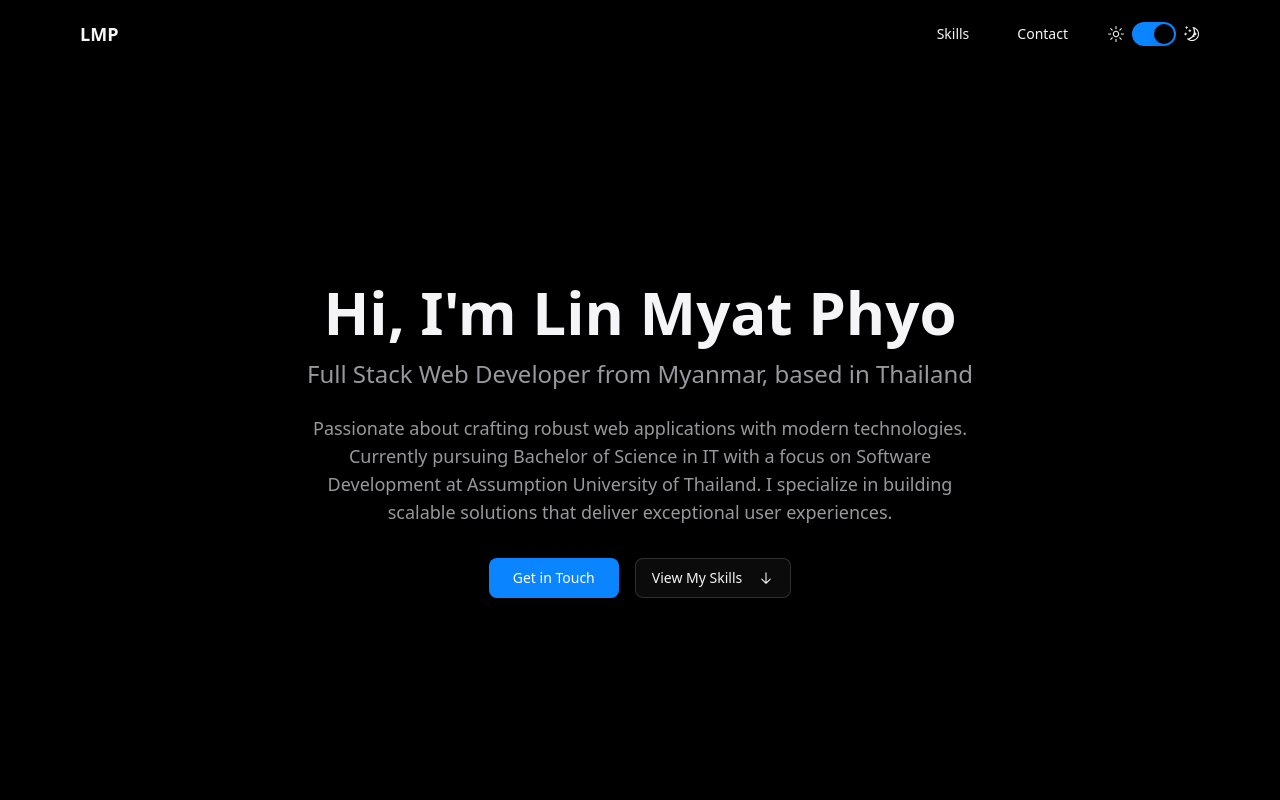
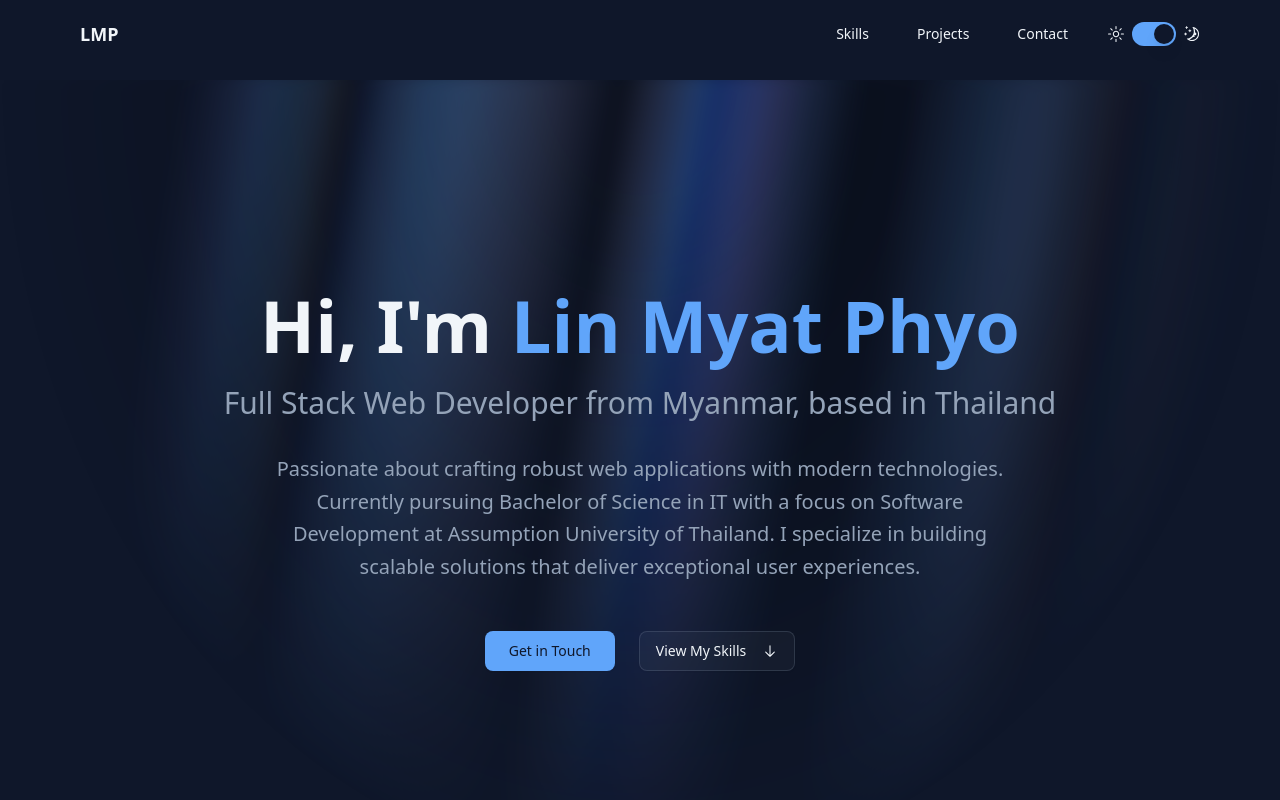
Before and after one commit to Reon1917/portfolio-site-v4, a Next.js app in the folder reon-site-v5/: page / in a window 1280 px wide. Both pictures are taken after a click on the switch "Toggle theme". Shown: the top 800 px of the page. Built offline with nearby package versions, Linux system fonts and the light colour scheme.

Commit message:
aurora added

```diff
--- a/reon-site-v5/app/globals.css
+++ b/reon-site-v5/app/globals.css
@@ -51,18 +51,26 @@
   --card-foreground: #1f2937;
   --popover: #ffffff;
   --popover-foreground: #1f2937;
-  --primary: #0071e3; /* Apple blue */
+  --primary: #3b82f6; /* Electric Blue */
   --primary-foreground: #ffffff;
-  --secondary: #f5f5f7; /* Apple light gray */
-  --secondary-foreground: #1d1d1f;
-  --muted: #f5f5f7;
-  --muted-foreground: #6e6e73;
-  --accent: #5e5ce6; /* Apple purple */
+  --secondary: #f1f5f9; /* Blue-tinted light gray */
+  --secondary-foreground: #1e293b;
+  --muted: #f1f5f9;
+  --muted-foreground: #64748b;
+  --accent: #6366f1; /* Indigo accent */
   --accent-foreground: #ffffff;
-  --destructive: #ff3b30; /* Apple red */
-  --border: #e5e7eb;
-  --input: #e5e7eb;
-  --ring: #0071e3;
+  --destructive: #ef4444; /* Red */
+  --border: #e2e8f0;
+  --input: #e2e8f0;
+  --ring: #3b82f6;
+
+  /* Aurora Animation Colors */
+  --aurora-blue-300: #93c5fd;
+  --aurora-blue-400: #60a5fa;
+  --aurora-blue-500: #3b82f6;
+  --aurora-indigo-300: #a5b4fc;
+  --aurora-indigo-400: #818cf8;
+  --aurora-violet-200: #ddd6fe;
   --chart-1: oklch(0.646 0.222 41.116);
   --chart-2: oklch(0.6 0.118 184.704);
   --chart-3: oklch(0.398 0.07 227.392);
@@ -79,24 +87,32 @@
 }
 
 .dark {
-  --background: #000000;
-  --foreground: #f5f5f7;
-  --card: #1d1d1f;
-  --card-foreground: #f5f5f7;
-  --popover: #1d1d1f;
-  --popover-foreground: #f5f5f7;
-  --primary: #0a84ff; /* Apple blue dark */
-  --primary-foreground: #ffffff;
-  --secondary: #2c2c2e;
-  --secondary-foreground: #f5f5f7;
-  --muted: #2c2c2e;
-  --muted-foreground: #98989d;
-  --accent: #5e5ce6; /* Apple purple */
-  --accent-foreground: #ffffff;
-  --destructive: #ff453a; /* Apple red dark */
-  --border: rgba(255, 255, 255, 0.15);
-  --input: rgba(255, 255, 255, 0.15);
-  --ring: #0a84ff;
+  --background: #0f172a;
+  --foreground: #f1f5f9;
+  --card: #1e293b;
+  --card-foreground: #f1f5f9;
+  --popover: #1e293b;
+  --popover-foreground: #f1f5f9;
+  --primary: #60a5fa; /* Electric Blue Dark */
+  --primary-foreground: #0f172a;
+  --secondary: #334155;
+  --secondary-foreground: #f1f5f9;
+  --muted: #334155;
+  --muted-foreground: #94a3b8;
+  --accent: #818cf8; /* Indigo accent dark */
+  --accent-foreground: #0f172a;
+  --destructive: #f87171; /* Red dark */
+  --border: rgba(148, 163, 184, 0.2);
+  --input: rgba(148, 163, 184, 0.2);
+  --ring: #60a5fa;
+
+  /* Aurora Animation Colors - Dark Mode */
+  --aurora-blue-300: #60a5fa;
+  --aurora-blue-400: #3b82f6;
+  --aurora-blue-500: #2563eb;
+  --aurora-indigo-300: #818cf8;
+  --aurora-indigo-400: #6366f1;
+  --aurora-violet-200: #a5b4fc;
   --chart-1: oklch(0.488 0.243 264.376);
   --chart-2: oklch(0.696 0.17 162.48);
   --chart-3: oklch(0.769 0.188 70.08);
@@ -180,15 +196,15 @@
   background-color: var(--primary);
   filter: brightness(1.1);
   transform: translateY(-1px);
-  box-shadow: 0 2px 8px rgba(0, 113, 227, 0.3);
+  box-shadow: 0 2px 8px rgba(59, 130, 246, 0.3);
 }
 
 .dark .apple-button:hover {
-  box-shadow: 0 2px 8px rgba(10, 132, 255, 0.3);
+  box-shadow: 0 2px 8px rgba(96, 165, 250, 0.3);
 }
 
 .skill-tag {
-  background-color: rgba(0, 113, 227, 0.1);
+  background-color: rgba(59, 130, 246, 0.1);
   color: var(--primary);
   border-radius: 999px;
   padding: 0.25rem 0.75rem;
@@ -198,14 +214,109 @@
 }
 
 .skill-tag:hover {
-  background-color: rgba(0, 113, 227, 0.2);
+  background-color: rgba(59, 130, 246, 0.2);
 }
 
 .dark .skill-tag {
-  background-color: rgba(10, 132, 255, 0.15);
+  background-color: rgba(96, 165, 250, 0.15);
   color: var(--primary);
 }
 
 .dark .skill-tag:hover {
-  background-color: rgba(10, 132, 255, 0.25);
+  background-color: rgba(96, 165, 250, 0.25);
 }
+
+/* Unified Animation System */
+@keyframes aurora {
+  0% {
+    background-position: 50% 50%, 50% 50%;
+  }
+  50% {
+    background-position: 350% 50%, 350% 50%;
+  }
+  100% {
+    background-position: 50% 50%, 50% 50%;
+  }
+}
+
+@keyframes float {
+  0%, 100% {
+    transform: translateY(0px);
+  }
+  50% {
+    transform: translateY(-10px);
+  }
+}
+
+@keyframes glow {
+  0%, 100% {
+    box-shadow: 0 0 20px rgba(59, 130, 246, 0.3);
+  }
+  50% {
+    box-shadow: 0 0 30px rgba(59, 130, 246, 0.5);
+  }
+}
+
+@keyframes pulse-subtle {
+  0%, 100% {
+    opacity: 1;
+  }
+  50% {
+    opacity: 0.8;
+  }
+}
+
+/* Motion Principles */
+.motion-safe {
+  transition: all 0.3s cubic-bezier(0.4, 0, 0.2, 1);
+}
+
+.motion-complex {
+  transition: all 0.6s cubic-bezier(0.4, 0, 0.2, 1);
+}
+
+/* Micro-animations */
+.float-animation {
+  animation: float 6s ease-in-out infinite;
+}
+
+.glow-animation {
+  animation: glow 4s ease-in-out infinite;
+}
+
+.pulse-animation {
+  animation: pulse-subtle 3s ease-in-out infinite;
+}
+
+/* Hover effects */
+.hover-lift {
+  transition: transform 0.3s cubic-bezier(0.4, 0, 0.2, 1);
+}
+
+.hover-lift:hover {
+  transform: translateY(-4px);
+}
+
+.hover-glow {
+  transition: box-shadow 0.3s cubic-bezier(0.4, 0, 0.2, 1);
+}
+
+.hover-glow:hover {
+  box-shadow: 0 10px 25px rgba(59, 130, 246, 0.2);
+}
+
+/* Reduced motion support */
+@media (prefers-reduced-motion: reduce) {
+  .float-animation,
+  .glow-animation,
+  .pulse-animation {
+    animation: none;
+  }
+
+  .motion-safe,
+  .motion-complex,
+  .hover-lift,
+  .hover-glow {
+    transition: none;
+  }
+}
--- a/reon-site-v5/components/hero.jsx
+++ b/reon-site-v5/components/hero.jsx
@@ -3,38 +3,70 @@
 import { Button } from "@/components/ui/button";
 import { ArrowDownIcon } from "@radix-ui/react-icons";
 import { motion } from "framer-motion";
+import { CustomAurora } from "@/components/ui/custom-aurora";
 
 export function Hero({ data }) {
   return (
-    <section className="flex flex-col items-center justify-center min-h-[90vh] text-center px-4 py-20">
+    <CustomAurora className="min-h-screen">
+      <section className="flex flex-col items-center justify-center min-h-screen text-center px-4 py-20 relative">
+        {/* Subtle light mode accent */}
+        <div className="absolute inset-0 opacity-5 dark:opacity-0">
+          <div className="absolute top-1/4 left-1/4 w-96 h-96 bg-primary rounded-full blur-3xl" />
+          <div className="absolute bottom-1/4 right-1/4 w-96 h-96 bg-accent rounded-full blur-3xl" />
+        </div>
         <motion.div
+          initial={{ opacity: 0, y: 30 }}
+          animate={{ opacity: 1, y: 0 }}
+          transition={{ duration: 0.8, ease: [0.4, 0, 0.2, 1] }}
+          className="max-w-4xl mx-auto"
+        >
+          <motion.h1
+            className="text-4xl sm:text-5xl md:text-6xl lg:text-7xl font-bold mb-6 text-foreground"
             initial={{ opacity: 0, y: 20 }}
             animate={{ opacity: 1, y: 0 }}
-        transition={{ duration: 0.5 }}
+            transition={{ duration: 0.8, delay: 0.2 }}
           >
-        <h1 className="text-4xl md:text-6xl font-bold mb-4">
-          Hi, I'm {data.name}
-        </h1>
-        <h2 className="text-xl md:text-2xl text-muted-foreground mb-6">
+            Hi, I'm <span className="text-primary">{data.name}</span>
+          </motion.h1>
+
+          <motion.h2
+            className="text-lg sm:text-xl md:text-2xl lg:text-3xl text-muted-foreground mb-8 font-medium px-4"
+            initial={{ opacity: 0, y: 20 }}
+            animate={{ opacity: 1, y: 0 }}
+            transition={{ duration: 0.8, delay: 0.4 }}
+          >
             {data.role} from {data.origin}, based in {data.location}
-        </h2>
-        <p className="max-w-2xl mx-auto text-lg mb-8 text-muted-foreground">
+          </motion.h2>
+
+          <motion.p
+            className="max-w-3xl mx-auto text-base sm:text-lg md:text-xl mb-12 text-muted-foreground leading-relaxed px-4"
+            initial={{ opacity: 0, y: 20 }}
+            animate={{ opacity: 1, y: 0 }}
+            transition={{ duration: 0.8, delay: 0.6 }}
+          >
             Passionate about crafting robust web applications with modern technologies.
             Currently pursuing {data.education.degree} with a focus on {data.education.concentration} at {data.education.university}.
             I specialize in building scalable solutions that deliver exceptional user experiences.
-        </p>
-        <div className="flex flex-col sm:flex-row gap-4 justify-center">
-          <Button size="lg" asChild>
+          </motion.p>
+
+          <motion.div
+            className="flex flex-col sm:flex-row gap-4 sm:gap-6 justify-center px-4"
+            initial={{ opacity: 0, y: 20 }}
+            animate={{ opacity: 1, y: 0 }}
+            transition={{ duration: 0.8, delay: 0.8 }}
+          >
+            <Button size="lg" className="hover-lift hover-glow motion-safe" asChild>
               <a href="#contact">Get in Touch</a>
             </Button>
-          <Button size="lg" variant="outline" asChild>
+            <Button size="lg" variant="outline" className="hover-lift motion-safe" asChild>
               <a href="#skills">
                 View My Skills
                 <ArrowDownIcon className="ml-2 h-4 w-4" />
               </a>
             </Button>
-        </div>
+          </motion.div>
         </motion.div>
       </section>
+    </CustomAurora>
   );
 }
--- a/reon-site-v5/components/navbar.jsx
+++ b/reon-site-v5/components/navbar.jsx
@@ -36,10 +36,13 @@ export function Navbar({ data }) {
 
         <div className="flex items-center gap-6">
           <div className="hidden md:flex gap-4">
-            <Button variant="ghost" asChild>
+            <Button variant="ghost" className="hover-lift motion-safe" asChild>
               <a href="#skills">Skills</a>
             </Button>
-            <Button variant="ghost" asChild>
+            <Button variant="ghost" className="hover-lift motion-safe" asChild>
+              <a href="#projects">Projects</a>
+            </Button>
+            <Button variant="ghost" className="hover-lift motion-safe" asChild>
               <a href="#contact">Contact</a>
             </Button>
           </div>
--- a/reon-site-v5/components/projects.jsx
+++ b/reon-site-v5/components/projects.jsx
@@ -33,7 +33,7 @@ const projectsData = [
 
 export function Projects() {
   return (
-    <section className="py-20 px-4 sm:px-6 lg:px-8 bg-background">
+    <section id="projects" className="py-16 sm:py-20 px-4 sm:px-6 lg:px-8 border-t border-border/30">
       <div className="max-w-7xl mx-auto">
         <motion.div
           initial={{ opacity: 0, y: 20 }}
@@ -50,7 +50,7 @@ export function Projects() {
           </p>
         </motion.div>
 
-        <div className="grid grid-cols-1 lg:grid-cols-2 gap-8 max-w-6xl mx-auto">
+        <div className="grid grid-cols-1 lg:grid-cols-2 gap-6 sm:gap-8 max-w-6xl mx-auto">
           {projectsData.map((project, index) => (
             <motion.div
               key={project.id}
@@ -71,12 +71,12 @@ export function Projects() {
 function ProjectCard({ project }) {
   return (
     <Card className="overflow-hidden p-0">
-      <div className="relative h-[280px] overflow-hidden">
+              <div className="relative h-[240px] sm:h-[280px] overflow-hidden">
         <Image
           src={project.image}
           alt={`${project.name} Preview`}
           fill
-          className="object-cover object-top transition-transform duration-300 hover:scale-105"
+          className="object-cover object-top motion-safe hover:scale-105"
           sizes="(max-width: 768px) 100vw, (max-width: 1200px) 50vw, 33vw"
         />
         <div className="absolute inset-0 bg-gradient-to-t from-black/60 via-transparent to-transparent" />
@@ -87,7 +87,7 @@ function ProjectCard({ project }) {
         </div>
       </div>
 
-      <div className="p-6 space-y-4">
+      <div className="p-4 sm:p-6 space-y-4">
         <div>
           <CardTitle className="text-xl font-bold mb-2">
             {project.name}
@@ -108,11 +108,11 @@ function ProjectCard({ project }) {
           ))}
         </div>
 
-        <div className="flex gap-3 pt-2">
+        <div className="flex flex-col sm:flex-row gap-3 pt-2">
           <Button
             variant="outline"
             size="sm"
-            className="flex-1"
+            className="flex-1 hover-lift motion-safe"
             onClick={() => window.open(project.githubUrl, '_blank')}
           >
             <FiGithub className="w-4 h-4 mr-2" />
@@ -120,7 +120,7 @@ function ProjectCard({ project }) {
           </Button>
           <Button
             size="sm"
-            className="flex-1"
+            className="flex-1 hover-lift hover-glow motion-safe"
             onClick={() => project.demoUrl && window.open(project.demoUrl, '_blank')}
           >
             <FiExternalLink className="w-4 h-4 mr-2" />
@@ -132,12 +132,12 @@ function ProjectCard({ project }) {
   );
 }
 
-// Premium card component with borderless feel
+// Premium card component with minimal border
 export const Card = ({ className, children }) => {
   return (
     <div
       className={cn(
-        "w-full mx-auto rounded-2xl bg-card shadow-lg hover:shadow-xl transition-all duration-300 hover:-translate-y-1",
+        "w-full mx-auto rounded-2xl bg-card border border-border/50 shadow-sm hover:shadow-lg hover-lift motion-complex",
         className
       )}
     >
--- /dev/null
+++ b/reon-site-v5/components/ui/custom-aurora.jsx
@@ -0,0 +1,52 @@
+"use client";
+import { cn } from "@/lib/utils";
+
+export const CustomAurora = ({
+  className,
+  children,
+  showRadialGradient = true,
+  ...props
+}) => {
+  return (
+    <div
+      className={cn(
+        "relative flex min-h-screen flex-col items-center justify-center overflow-hidden",
+        // Light mode: Clean white background
+        "bg-background",
+        className
+      )}
+      {...props}
+    >
+      {/* Aurora effect - only visible in dark mode */}
+      <div
+        className="absolute inset-0 overflow-hidden opacity-0 dark:opacity-100 transition-opacity duration-500"
+        style={{
+          "--aurora": "repeating-linear-gradient(100deg, var(--aurora-blue-500) 10%, var(--aurora-indigo-300) 15%, var(--aurora-blue-300) 20%, var(--aurora-violet-200) 25%, var(--aurora-blue-400) 30%)",
+          "--dark-gradient": "repeating-linear-gradient(100deg, var(--background) 0%, var(--background) 7%, transparent 10%, transparent 12%, var(--background) 16%)",
+        }}
+      >
+        <div
+          className={cn(
+            "pointer-events-none absolute -inset-[10px] opacity-40 blur-[10px] will-change-transform",
+            "[background-image:var(--dark-gradient),var(--aurora)]",
+            "[background-size:300%,_200%]",
+            "[background-position:50%_50%,50%_50%]",
+            "after:absolute after:inset-0",
+            "after:[background-image:var(--dark-gradient),var(--aurora)]",
+            "after:[background-size:200%,_100%]",
+            "after:[background-attachment:fixed]",
+            "after:mix-blend-difference",
+            "after:content-['']",
+            "after:animate-aurora",
+            showRadialGradient &&
+              "[mask-image:radial-gradient(ellipse_at_50%_0%,black_10%,transparent_70%)]"
+          )}
+        />
+      </div>
+
+      <div className="relative z-10 w-full text-foreground">
+        {children}
+      </div>
+    </div>
+  );
+};
```
Also changed, not shown: reon-site-v5/components/skills.jsx (+21 -12 lines). Lines whose indentation alone changed are shown as unchanged.
